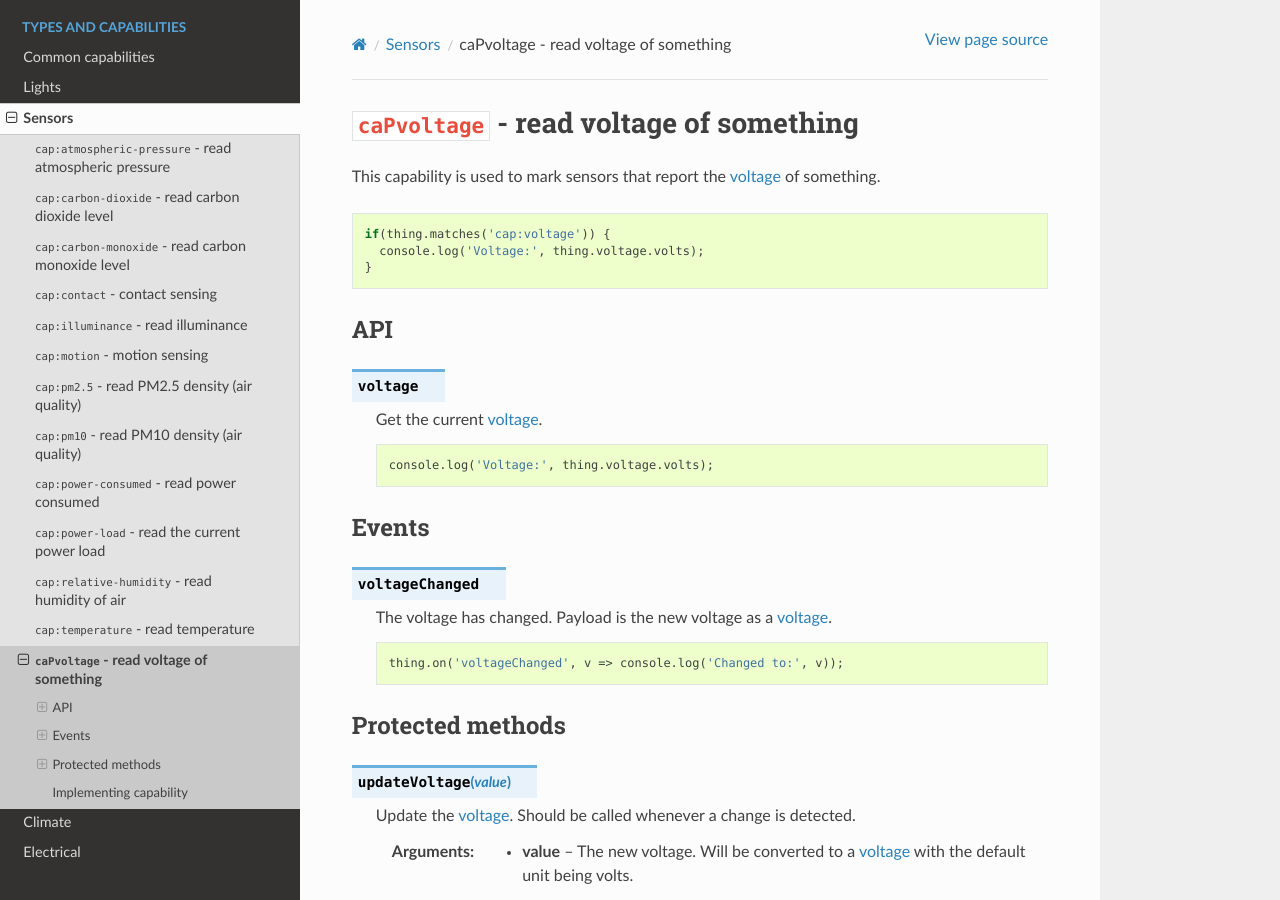
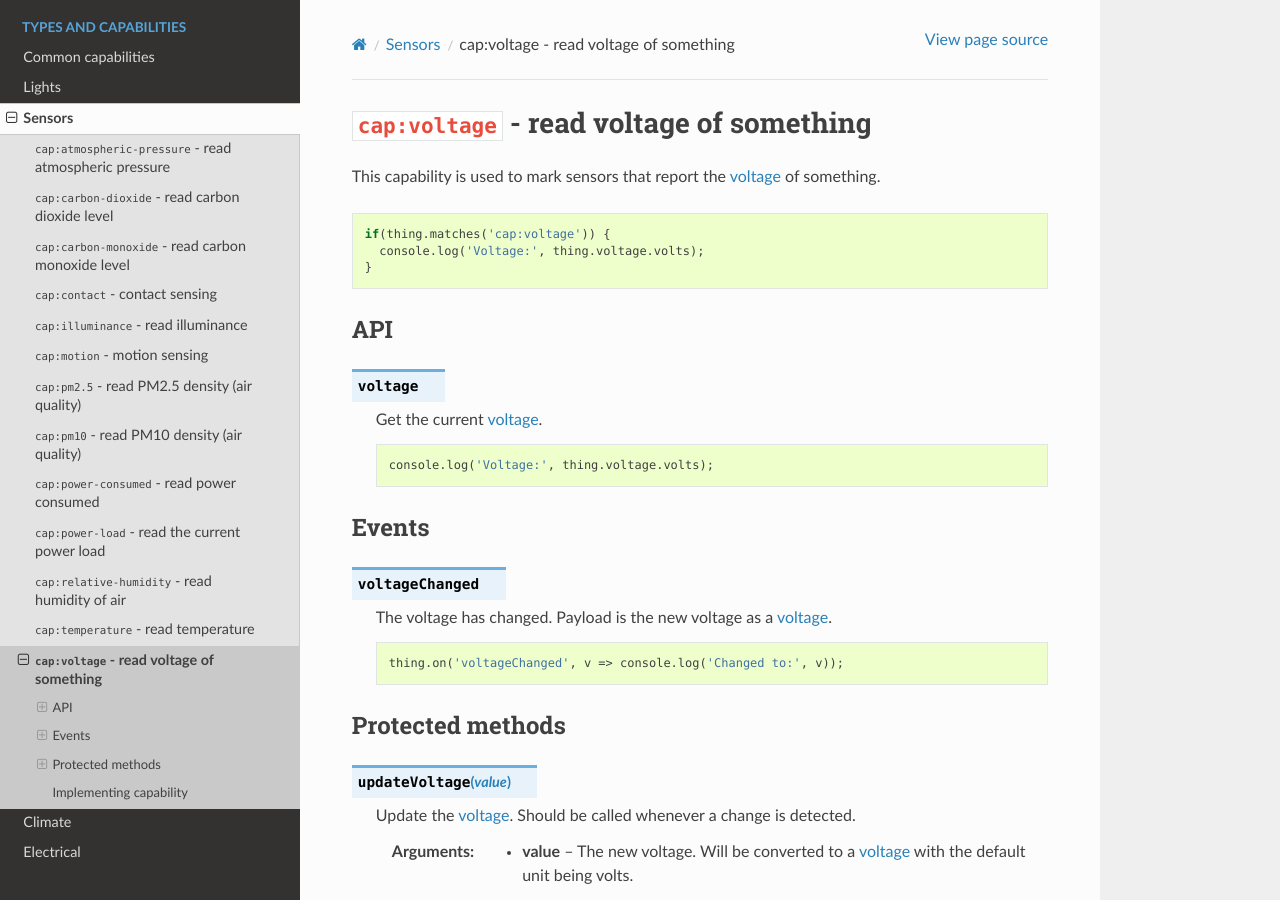
Before and after one commit to thingbound/abstract-things, a Sphinx documentation site: the page built from docs/sensors/voltage.rst, in a window 1280 px wide and 900 px high. Built offline with Sphinx 7.4.7 and the Read the Docs theme 2.0.0, drawn with Linux system fonts in a browser that asks for light colours.

Commit message:
Fixing typo in voltage docs

```diff
--- a/docs/sensors/voltage.rst
+++ b/docs/sensors/voltage.rst
@@ -1,5 +1,5 @@
-``caPvoltage`` - read voltage of something
-==========================================
+``cap:voltage`` - read voltage of something
+===========================================
 
 This capability is used to mark sensors that report the
 :doc:`voltage </values/voltage>` of something.
```
